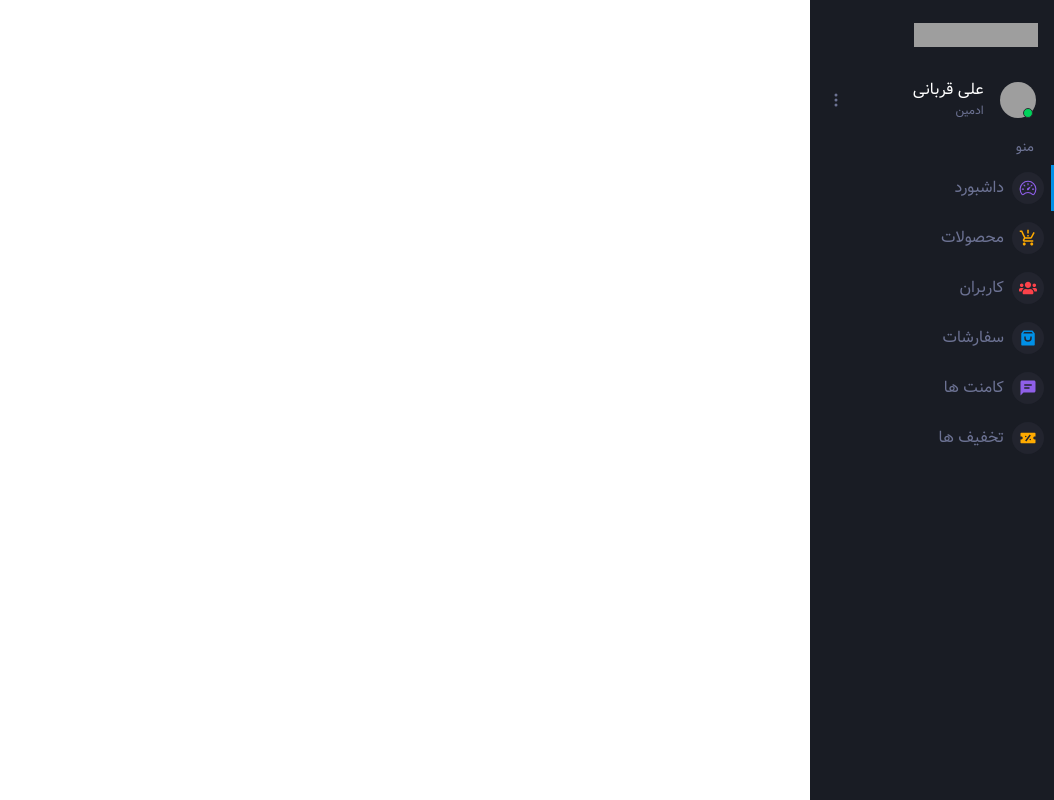
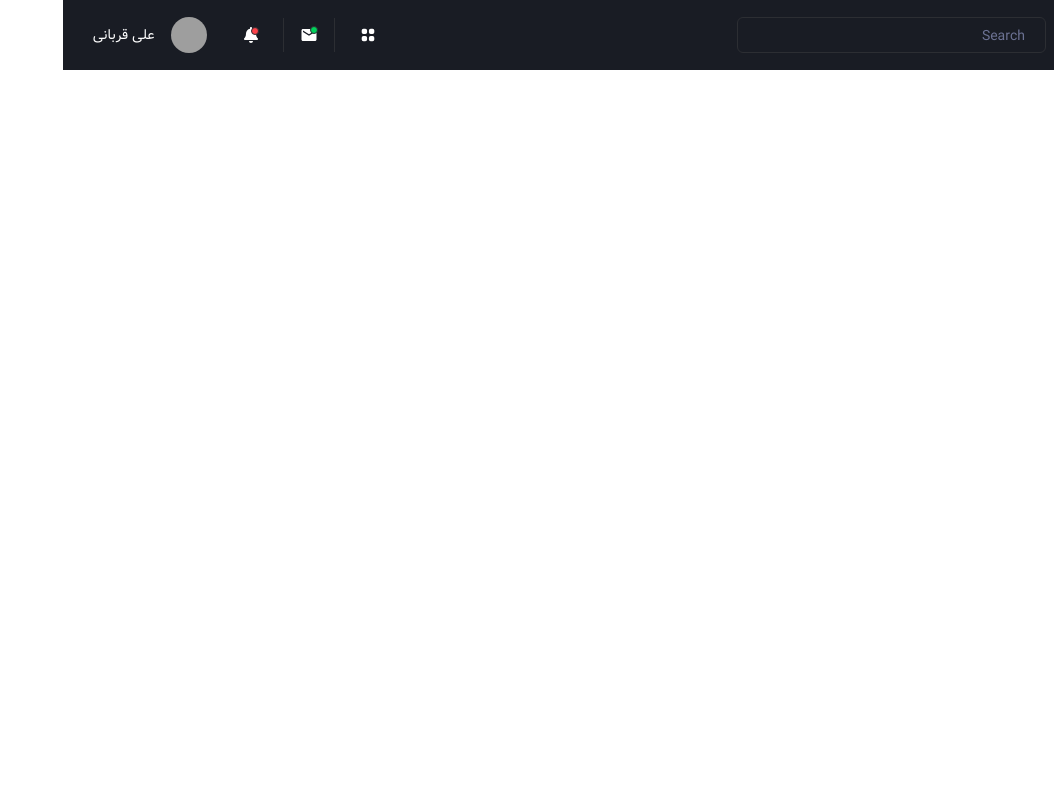
Before and after one commit to sina-sheikhali/CMS-store, a React (Create React App) app: page / in a window 1280 px wide. Shown: the whole page, without its empty margins (226-1280 px from the left). Built offline with nearby package versions, Linux system fonts and the light colour scheme; grey boxes are pictures that could not be loaded.

Commit message:
Developed Header component

```diff
--- a/src/App.js
+++ b/src/App.js
@@ -1,10 +1,14 @@
 import "./App.css";
+import Header from "./Components/Header/Header";
 import Sidebar from "./Components/Sidebar/Sidebar";
 function App() {
   return (
-    <div>
+    <>
       <Sidebar />
-    </div>
+      <div className="pr-[250px] px  p-10">
+        <Header />
+      </div>
+    </>
   );
 }
 
--- /dev/null
+++ b/src/Components/Header/Header.js
@@ -0,0 +1,67 @@
+import React from "react";
+import { HiMiniBars3 } from "react-icons/hi2";
+import { HiViewGrid } from "react-icons/hi";
+import { MdEmail } from "react-icons/md";
+import { FaBell } from "react-icons/fa";
+import { FaSortDown } from "react-icons/fa";
+
+export default function Header() {
+  return (
+    <nav className="fixed top-0 left-0 right-[243px] z-10 flex items-center  bg-grayColor ">
+      <div className="text-white px-4  h-[70px] flex items-stretch gap-x-5 w-full">
+        <button className="text-sm text-lightGray cursor-pointer">
+          <HiMiniBars3 />
+        </button>
+        <ul className="flex items-center w-2/3">
+          <li className="w-1/2">
+            <form action="" className="mx-1 whitespace-nowrap">
+              <input
+                type="text"
+                placeholder="Search"
+                className="bg-grayColor py-[11px] px-5 border border-solid border-[#2c2e33] w-full rounded-md h-[2.25rem] focus-within:text-[#495057] transition-colors
+                placeholder:text-lightGray placeholder:text-sm"
+              />
+            </form>
+          </li>
+        </ul>
+        <ul className="flex items-center mr-auto ">
+          <li className="text-white whitespace-nowrap mx-1">
+            <a href="javascript:void(0)" className="block py-2 px-4 text-lg">
+              <HiViewGrid />
+            </a>
+          </li>
+          <li className="text-white whitespace-nowrap mx-1 border-x border-solid border-[#2C2E33]">
+            <a
+              href="javascript:void(0)"
+              className="block py-2 px-4 text-lg relative"
+            >
+              <MdEmail />
+              <span className="absolute right-4 top-2 w-2 h-2 rounded-full leading-6 border border-solid border-[#2c2e33] bg-greenColor"></span>
+            </a>
+          </li>
+          <li className="text-white whitespace-nowrap mx-1">
+            <a href="javascript:void(0)" className="block py-2 px-4  relative">
+              <FaBell />
+              <span className="absolute right-4 top-2 w-2 h-2 rounded-full leading-6 border border-solid border-[#2c2e33] bg-redColor"></span>
+            </a>
+          </li>
+          <li className="block py-2 px-4 relative">
+            <a href="javascript:void(0)" className="mx-4">
+              <div className="flex items-center">
+                <img
+                  src="https://technext.github.io/corona-free-dark-bootstrap-admin-template/assets/images/faces/face15.jpg"
+                  alt="profile"
+                  className="h-9 w-9 rounded-full"
+                />
+                <span className="text-sm block whitespace-nowrap mr-4">
+                  علی قربانی
+                </span>
+                <FaSortDown className="text-[#a7afb7] text-sm block pb-1 w-4" />
+              </div>
+            </a>
+          </li>
+        </ul>
+      </div>
+    </nav>
+  );
+}
```
